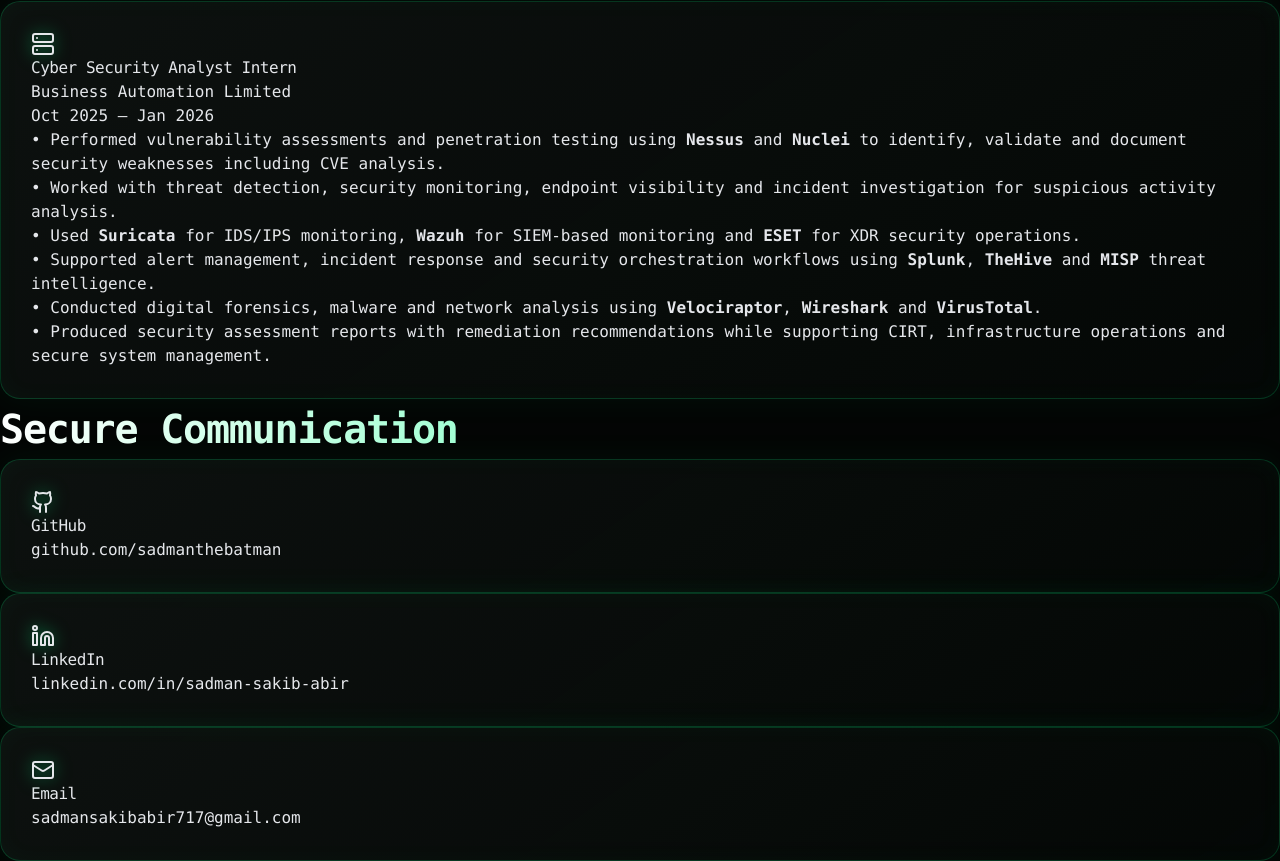
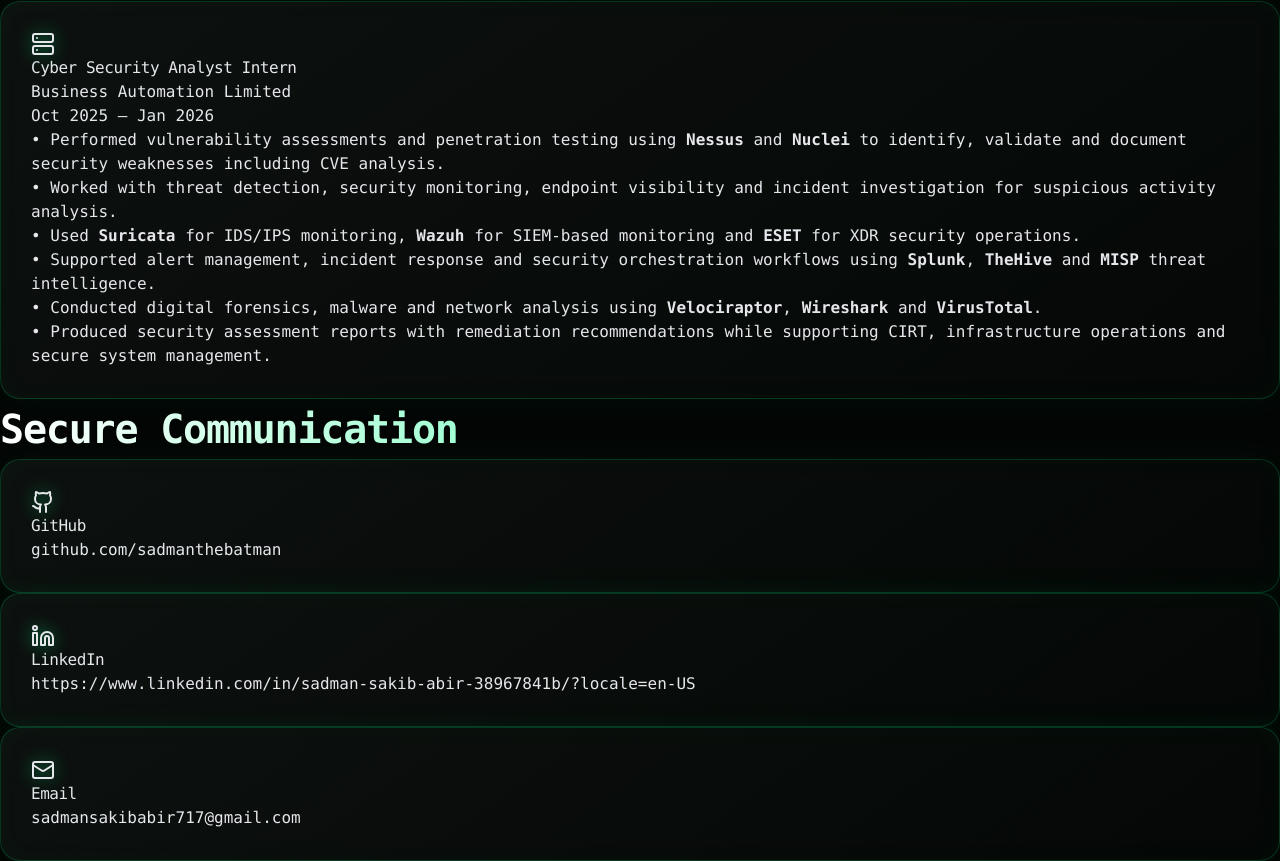
Before and after one commit to sadmanthebatman/My-Portfolio, a Next.js app: page / in a window 1280 px wide. Shown: the part 2749-3610 px from the top of the page. Built offline with nearby package versions, Linux system fonts and the light colour scheme.

Commit message:
Update page.tsx

```diff
--- a/app/page.tsx
+++ b/app/page.tsx
@@ -665,7 +665,7 @@
 <Contact
 icon={<Linkedin/>}
 title="LinkedIn"
-value="linkedin.com/in/sadman-sakib-abir"
+value="https://www.linkedin.com/in/sadman-sakib-abir-38967841b/?locale=en-US"
 />
 
 
```
